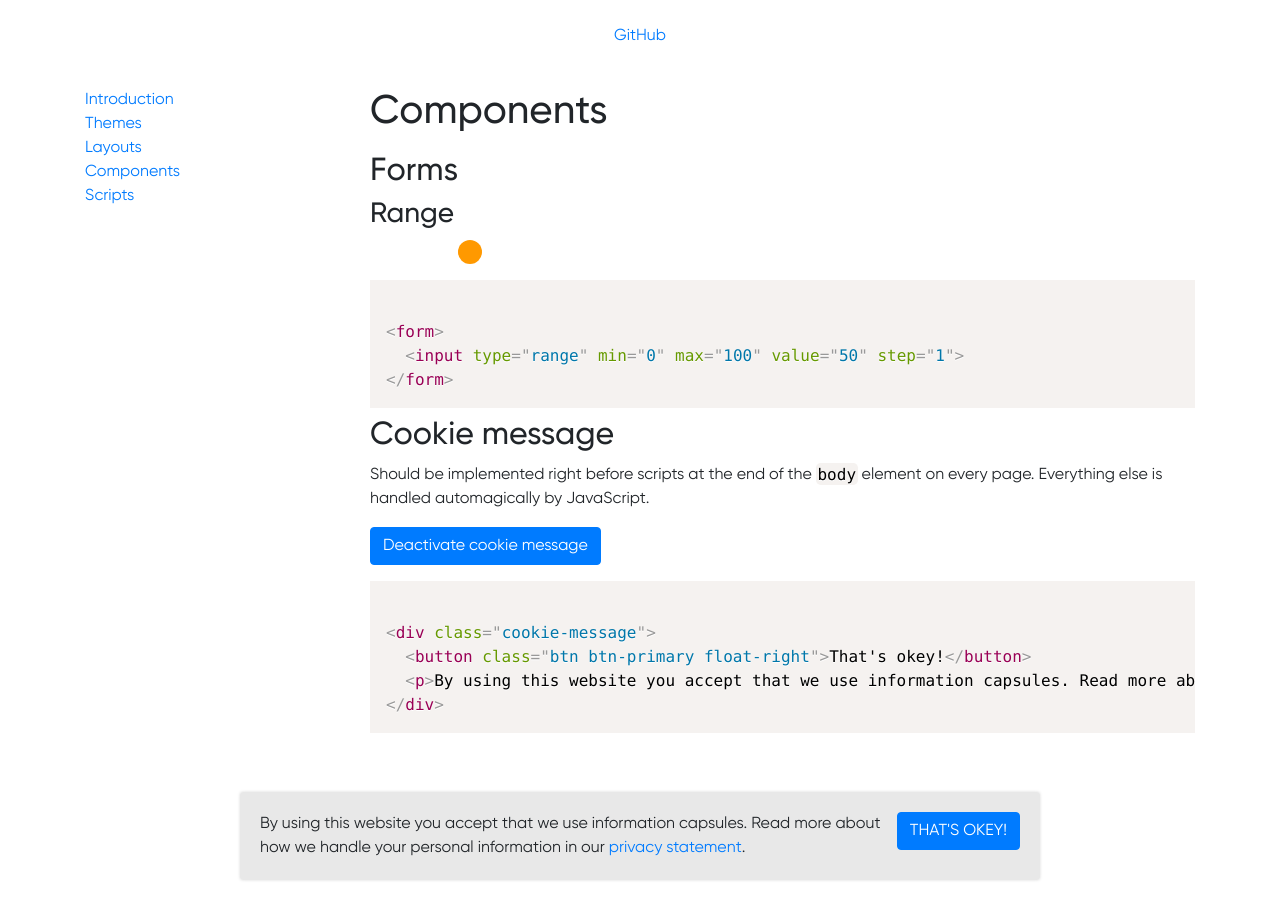
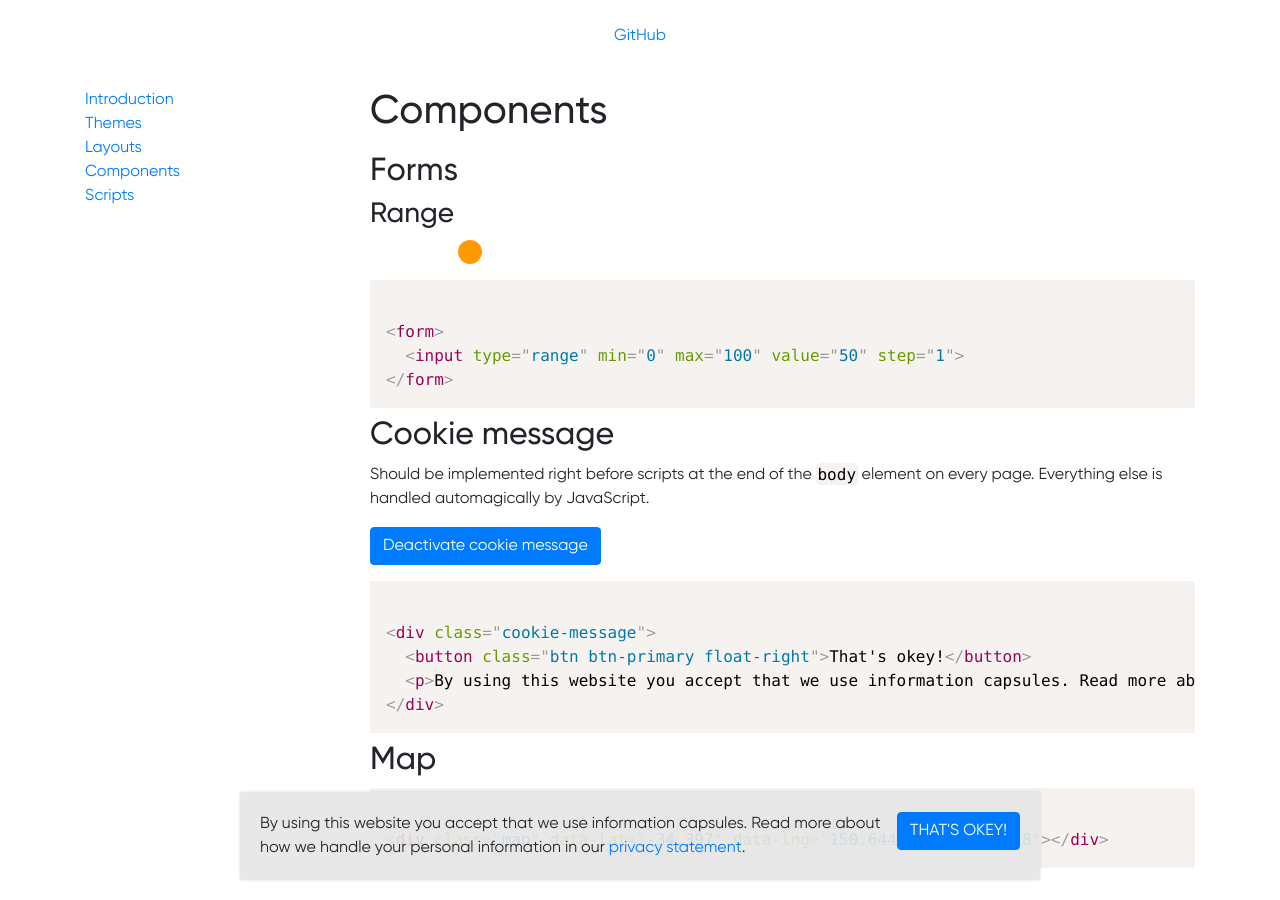
Before and after one commit to vecora/ds-vecora, a Jekyll site: the page built from docs/components.md, in a window 1280 px wide. Built offline with Jekyll 4.4.1, drawn with Linux system fonts in a browser that asks for light colours; some web fonts are replaced.

Commit message:
Created a maps component

```diff
--- a/_layouts/default.html
+++ b/_layouts/default.html
@@ -57,6 +57,7 @@
   <script src="https://code.jquery.com/jquery-3.3.1.slim.min.js" integrity="sha384-q8i/X+965DzO0rT7abK41JStQIAqVgRVzpbzo5smXKp4YfRvH+8abtTE1Pi6jizo" crossorigin="anonymous"></script>
   <script src="https://cdnjs.cloudflare.com/ajax/libs/popper.js/1.14.3/umd/popper.min.js" integrity="sha384-ZMP7rVo3mIykV+2+9J3UJ46jBk0WLaUAdn689aCwoqbBJiSnjAK/l8WvCWPIPm49" crossorigin="anonymous"></script>
   <script src="https://stackpath.bootstrapcdn.com/bootstrap/4.1.1/js/bootstrap.min.js" integrity="sha384-smHYKdLADwkXOn1EmN1qk/HfnUcbVRZyYmZ4qpPea6sjB/pTJ0euyQp0Mk8ck+5T" crossorigin="anonymous"></script>
+  <script async defer src="//maps.googleapis.com/maps/api/js?key=AIzaSyDAC2otWTUAVKGqsOyNNOgztuH64LFBNQs&callback=Maps.init"></script>
   <script src="dist/scripts.js"></script>
   <script src="assets/main.js"></script>
 </body>
--- a/docs/components.md
+++ b/docs/components.md
@@ -30,3 +30,11 @@
 </div>
 {% endcapture %}
 {% include code.html content=code %}
+
+
+## Map
+
+{% capture example %}
+<div class="map" data-lat="-34.397" data-lng="150.644" data-zoom="8"></div>
+{% endcapture %}
+{% include example.html content=example %}
--- /dev/null
+++ b/src/scss/_map.scss
@@ -0,0 +1,4 @@
+.map {
+  width: 100%;
+  height: 300px;
+}
--- a/src/styles.scss
+++ b/src/styles.scss
@@ -11,6 +11,7 @@
 @import 'scss/fullpage';
 @import 'scss/range';
 @import 'scss/cookie-message';
+@import 'scss/map';
 @import 'scss/lib/prism/prism';
 @import 'scss/sections/headers';
 @import 'scss/sections/footers';
```
Also changed, not shown: docs/index.md (+1 -0 lines), src/js/map.js (added, +17 -0 lines).
